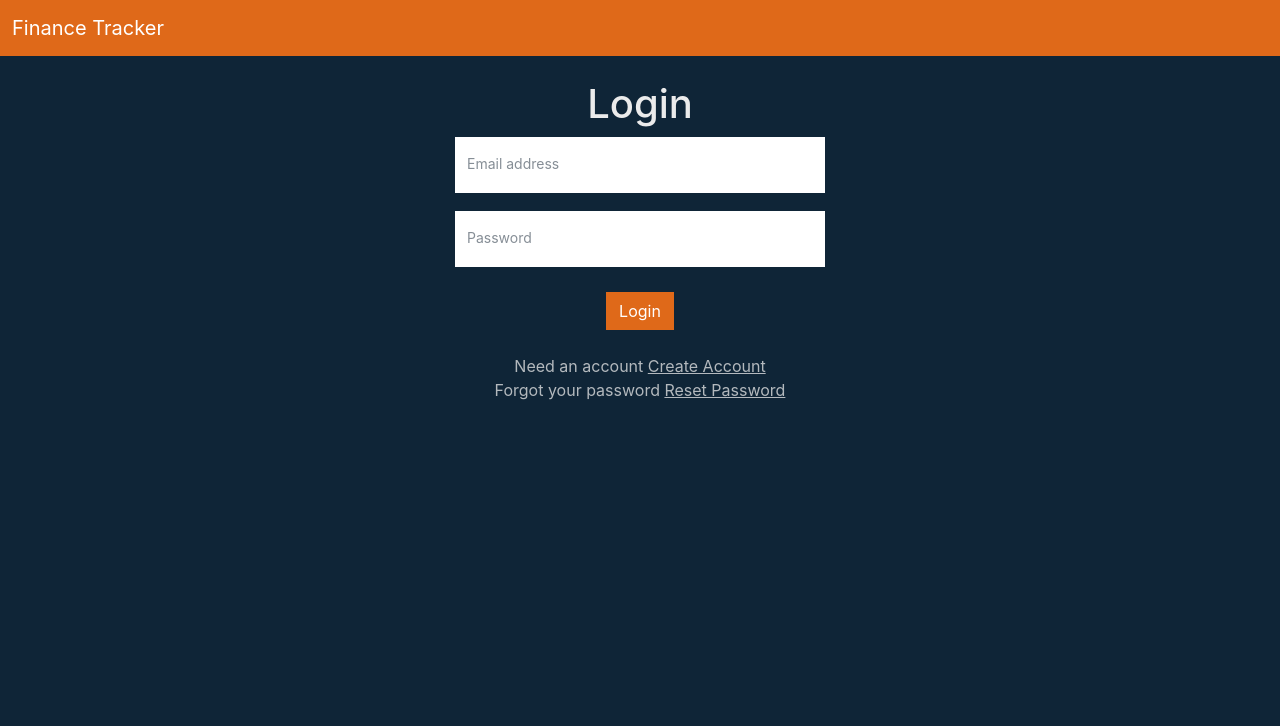
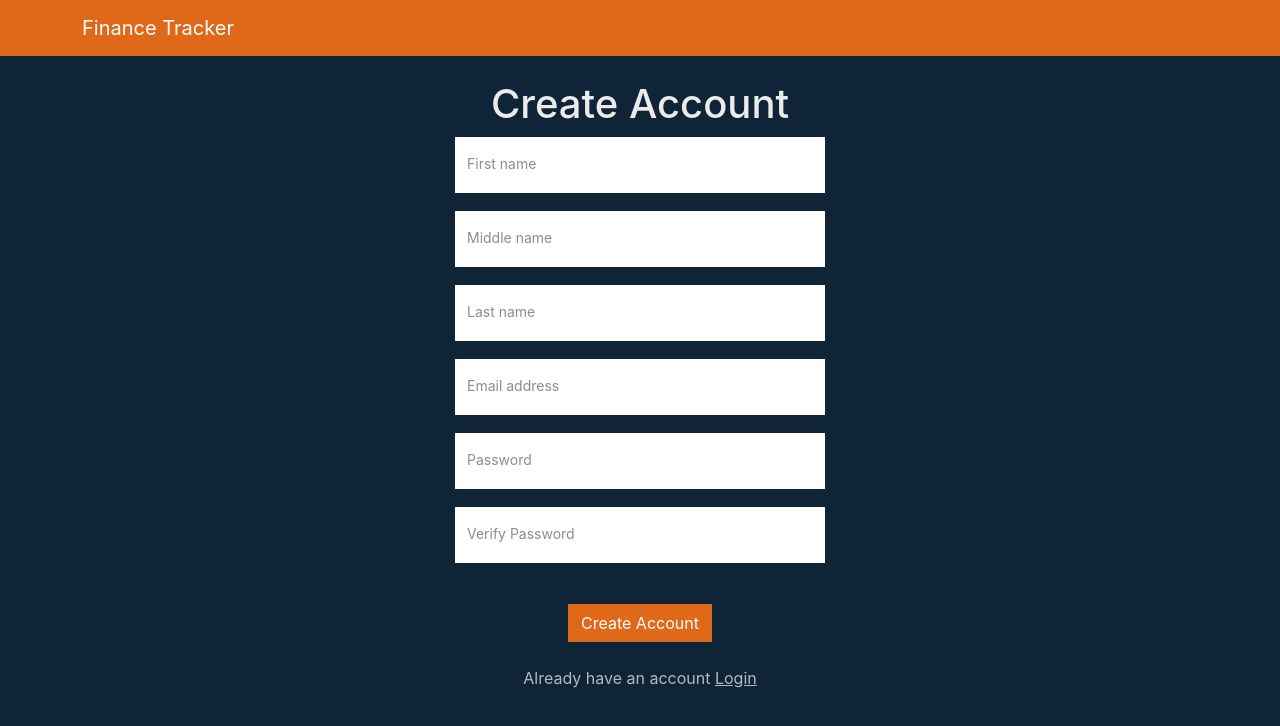
Before and after one commit to robertojrodriguez21/finance-tracker, a React (Create React App) app in the folder client/: page /profile/create in a window 1280 px wide. Shown: the top 726 px of the page. Built offline with nearby package versions, Linux system fonts and the light colour scheme; no server answers.

Commit message:
Changed due date dataType. Started on create account page

```diff
--- a/client/src/App.js
+++ b/client/src/App.js
@@ -88,7 +88,7 @@ function App() {
             }
           />
           <Route
-            path="/createProfile"
+            path="/profile/create"
             element={<CreateProfile BASE_URL={BASE_URL} />}
           />
         </Routes>
--- a/client/src/components/Nav.jsx
+++ b/client/src/components/Nav.jsx
@@ -30,7 +30,7 @@ const Nav = ({user, authenticated, handleLogout}) => {
     </nav>
   ) : (
     <nav class="navbar navbar-expand-lg navbar-dark bg-primary">
-      <div class="container-fluid">
+      <div class="container">
         <Link class="navbar-brand" to={'/'}>Finance Tracker</Link>
       </div>
     </nav>
--- a/client/src/pages/Accounts.jsx
+++ b/client/src/pages/Accounts.jsx
@@ -21,9 +21,12 @@ const Accounts = ({user, BASE_URL}) => {
         return 'Checking'
         break;
       case 2:
+        return 'Savings'
+        break;
+      case 3:
         return 'Credit Card'
         break;
-      case 3:
+      case 4:
         return 'Loan'
         break;
       default:
@@ -37,7 +40,7 @@ const Accounts = ({user, BASE_URL}) => {
       <br></br>
       <div class="container row">
         <h1 class="col-10" >Your Accounts</h1>
-        <button type="button" class=" col-2 btn btn-success btn-lg" onClick={() => {navigate('/createAccount')}}>Create Account</button>
+        <button type="button" class="col-2 btn btn-success btn-lg" onClick={() => {navigate('/accounts/create')}}>Create Account</button>
       </div>
       <br></br>
       <table class="table table-hover">
@@ -52,9 +55,8 @@ const Accounts = ({user, BASE_URL}) => {
           </tr>
         </thead>
         <tbody>
-          <tr class="table-active">
-            {accounts.map((account) => (
-              <>
+          {accounts.map((account) => (
+            <tr class="table-active" onClick={() => {navigate(`/account/${account.id}`)}}>
               <th scope="row">{account.name}</th>
               <td>{accountType(account.type)}</td>
               <td>${account.balance.toFixed(2)}</td>
@@ -67,9 +69,8 @@ const Accounts = ({user, BASE_URL}) => {
                 <td>No Payment</td>
                 <td>No Payment</td>
               </>}
-              </>
-            ))}
-          </tr>
+            </tr>
+          ))}
         </tbody>
       </table>
     </div>
--- a/client/src/pages/CreateAccount.jsx
+++ b/client/src/pages/CreateAccount.jsx
@@ -1,5 +1,51 @@
+import { useNavigate } from 'react-router-dom'
+import { useState } from 'react'
+
 const CreateAccount = () => {
-  return
+  const [formValues, setFormValues] = useState({ userId: '', name: '', type: '', limit: '', balance: '', minPayment: '', dueDate: '' })
+  let navigate = useNavigate()
+
+  const handleChange = (e) => {
+    setFormValues({...formValues, [e.target.name]: e.target.value})
+  }
+
+  const handleSubmit = async (e) => {
+    e.preventDefault()
+
+    let newAccount = {
+      firstName: formValues.firstName,
+      lastName: formValues.lastName,
+      middleName: formValues.middleName,
+      email: formValues.email,
+      password: formValues.password
+    }
+
+    setFormValues({ userId: '', name: '', type: '', limit: '', balance: '', minPayment: '', dueDate: '' })
+    navigate('/accounts')
+  }
+
+  return (
+    <>
+      <br></br>
+      <h1>Create Account</h1>
+      <form class="container" onSubmit={handleSubmit}>
+        <div class="col-4 offset-4 form-floating mb-3">
+          <input required onChange={handleChange} value={formValues.firstName} name='firstName' type="text" class="form-control" id="floatingFirstName" placeholder="First name"></input>
+          <label for="floatingFirstName">First name</label>
+        </div>
+        <div class="col-4 offset-4 form-floating mb-3">
+          <input onChange={handleChange} value={formValues.middleName} name='middleName' type="text" class="form-control" id="floatingMiddleName" placeholder="Middle name"></input>
+          <label for="floatingMiddleName">Middle name</label>
+        </div>
+        <div class="col-4 offset-4 form-floating mb-3">
+          <input required onChange={handleChange} value={formValues.lastName} name='lastName' type="text" class="form-control" id="floatingLastName" placeholder="Last name"></input>
+          <label for="floatingLastName">Last name</label>
+        </div>
+        <br></br>
+        <button type="submit" class="btn btn-primary">Create Account</button>
+      </form>
+    </>
+  )
 }
 
 export default CreateAccount
--- a/client/src/pages/CreateProfile.jsx
+++ b/client/src/pages/CreateProfile.jsx
@@ -69,45 +69,45 @@ const CreateProfile = ({BASE_URL}) => {
     <>
     <br></br>
     <h1>Create Account</h1>
-    <form className="container" onSubmit={handleSubmit}>
-      <div class="col-lg-4 offset-lg-4 col-md-6 offset-md-3 form-floating mb-3">
+    <form class="container" onSubmit={handleSubmit}>
+      <div class="col-4 offset-4 form-floating mb-3">
         <input required onChange={handleChange} value={formValues.firstName} name='firstName' type="text" class="form-control" id="floatingFirstName" placeholder="First name"></input>
         <label for="floatingFirstName">First name</label>
       </div>
-      <div class="col-lg-4 offset-lg-4 col-md-6 offset-md-3 form-floating mb-3">
+      <div class="col-4 offset-4 form-floating mb-3">
         <input onChange={handleChange} value={formValues.middleName} name='middleName' type="text" class="form-control" id="floatingMiddleName" placeholder="Middle name"></input>
         <label for="floatingMiddleName">Middle name</label>
       </div>
-      <div class="col-lg-4 offset-lg-4 col-md-6 offset-md-3 form-floating mb-3">
+      <div class="col-4 offset-4 form-floating mb-3">
         <input required onChange={handleChange} value={formValues.lastName} name='lastName' type="text" class="form-control" id="floatingLastName" placeholder="Last name"></input>
         <label for="floatingLastName">Last name</label>
       </div>
       {emailUsed ?
-        <div class="col-lg-4 offset-lg-4 col-md-6 offset-md-3 form-floating mb-3">
+        <div class="col-4 offset-4 form-floating mb-3">
           <input required onChange={handleChange} value={formValues.email} name='email' type="email" class="form-control is-invalid" id="floatingEmail" placeholder="name@example.com"></input>
           <label for="floatingEmail">Email address</label>
           <div class="invalid-feedback">Email unavailable, try another email or reset password.</div>
         </div> :
-        <div class="col-lg-4 offset-lg-4 col-md-6 offset-md-3 form-floating mb-3">
+        <div class="col-4 offset-4 form-floating mb-3">
           <input required onChange={handleChange} value={formValues.email} name='email' type="email" class="form-control" id="floatingEmail" placeholder="name@example.com"></input>
           <label for="floatingEmail">Email address</label>
         </div>
       }
       {passwordVerified ? <>
-        <div class="col-lg-4 offset-lg-4 col-md-6 offset-md-3 form-floating mb-3">
+        <div class="col-4 offset-4 form-floating mb-3">
           <input required onChange={handleChange} value={formValues.password} name='password' type="password" class="form-control" id="floatingPassword" placeholder="Password"></input>
           <label for="floatingPassword">Password</label>
         </div>
-        <div class="col-lg-4 offset-lg-4 col-md-6 offset-md-3 form-floating mb-3">
+        <div class="col-4 offset-4 form-floating mb-3">
           <input required onChange={handleChange} value={formValues.verifyPassword} name='verifyPassword' type="password" class="form-control" id="floatingVerifyPassword" placeholder="Verify password"></input>
           <label for="floatingVerifyPassword">Verify Password</label>
         </div>
         </> : <>
-        <div class="col-lg-4 offset-lg-4 col-md-6 offset-md-3 form-floating mb-3">
+        <div class="col-4 offset-4 form-floating mb-3">
           <input required onChange={handleChange} value={formValues.password} name='password' type="password" class="form-control is-invalid" id="floatingPassword" placeholder="Password"></input>
           <label for="floatingPassword">Password</label>
         </div>
-        <div class="col-lg-4 offset-lg-4 col-md-6 offset-md-3 form-floating mb-3">
+        <div class="col-4 offset-4 form-floating mb-3">
           <input required onChange={handleChange} value={formValues.verifyPassword} name='verifyPassword' type="password" class="form-control is-invalid" id="floatingVerifyPassword" placeholder="Verify password"></input>
           <label for="floatingVerifyPassword">Verify Password</label>
           <div class="invalid-feedback">Passwords don't match, try again.</div>
--- a/client/src/pages/Login.jsx
+++ b/client/src/pages/Login.jsx
@@ -23,12 +23,12 @@ const Login = (props) => {
     <>
     <br></br>
     <h1>Login</h1>
-    <form className="container" onSubmit={handleSubmit}>
-      <div class="col-lg-4 offset-lg-4 col-md-6 offset-md-3 form-floating mb-3">
+    <form class="container" onSubmit={handleSubmit}>
+      <div class="col-4 offset-4 form-floating mb-3">
         <input required onChange={handleChange} value={formValues.email} name='email' type="email" class="form-control" id="floatingInput" placeholder="name@example.com"></input>
         <label for="floatingInput">Email address</label>
       </div>
-      <div class="col-lg-4 offset-lg-4 col-md-6 offset-md-3 form-floating">
+      <div class="col-4 offset-4 form-floating">
         <input required onChange={handleChange} value={formValues.password} name='password' type="password" class="form-control" id="floatingPassword" placeholder="Password"></input>
         <label for="floatingPassword">Password</label>
       </div>
@@ -36,7 +36,7 @@ const Login = (props) => {
       <button type="submit" class="btn btn-primary">Login</button>
     </form>
     <br></br>
-    <div class='text-muted'>Need an account <Link class='text-muted'  to='/createProfile'>Create Account</Link></div>
+    <div class='text-muted'>Need an account <Link class='text-muted'  to='/profile/create'>Create Account</Link></div>
     <div class='text-muted' >Forgot your password <Link class='text-muted' to='/resetPassword'>Reset Password</Link></div>
     </>
   )
```
Also changed, not shown: 2 other files (tests, documents, lock files or other folders).
